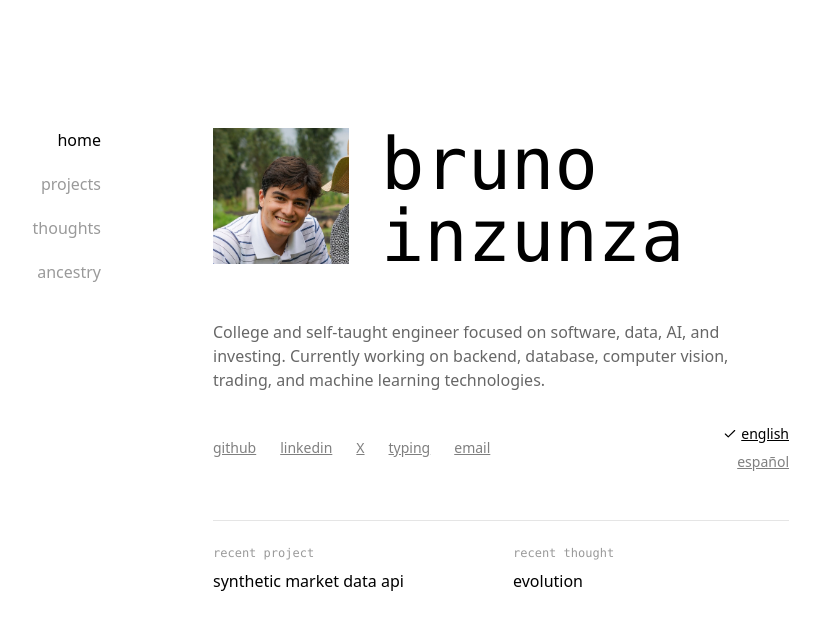
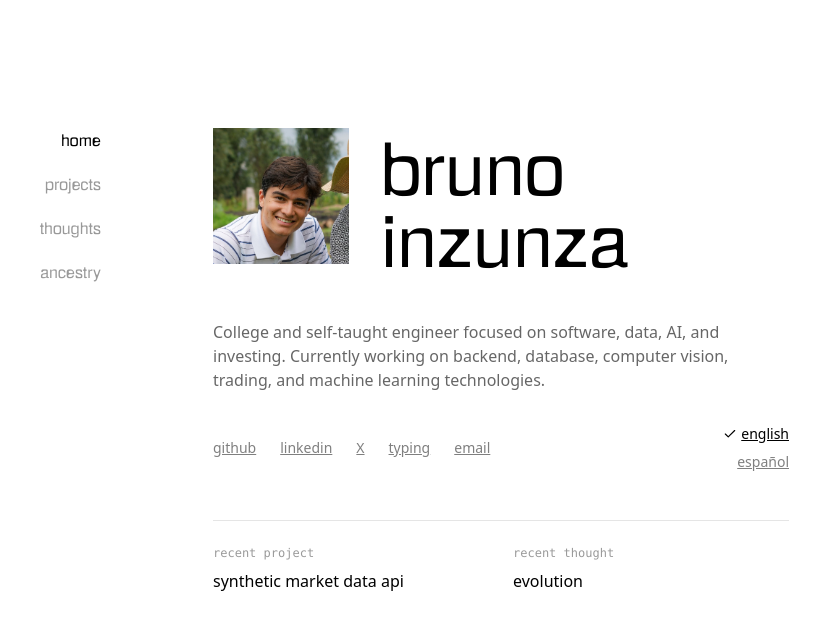
Before and after one commit to brinzunza/portfolio, a Next.js app: page / in a window 1280 px wide. Shown: the top 630 px of the page, without its empty margins (235-1055 px from the left). Built offline with nearby package versions, Linux system fonts and the light colour scheme.

Commit message:
Use Roundel Sans for titles and nav; selection now turns text red
Co-Authored-By: Claude Sonnet 5.5 <noreply@anthropic.com>

```diff
--- a/src/components/Sidebar.tsx
+++ b/src/components/Sidebar.tsx
@@ -50,7 +50,7 @@ export default function Sidebar({ projects = [], onMobileClose }: SidebarProps)
           <Link
             href="/"
             onClick={handleNavClick}
-            className={`block py-2 transition-all ${
+            className={`block py-2 font-roundel transition-all ${
               isActive('/') ? 'text-black' : 'text-black/40 hover:text-black'
             }`}
           >
@@ -74,7 +74,7 @@ export default function Sidebar({ projects = [], onMobileClose }: SidebarProps)
                   router.push('/projects?id=9999');
                 }
               }}
-              className={`block py-2 transition-all text-right w-full ${
+              className={`block py-2 font-roundel transition-all text-right w-full ${
                 isActive('/projects') ? 'text-black' : 'text-black/40 hover:text-black'
               }`}
             >
@@ -129,7 +129,7 @@ export default function Sidebar({ projects = [], onMobileClose }: SidebarProps)
                   router.push('/blog?id=9999');
                 }
               }}
-              className={`block py-2 transition-all text-right w-full ${
+              className={`block py-2 font-roundel transition-all text-right w-full ${
                 isActive('/blog') ? 'text-black' : 'text-black/40 hover:text-black'
               }`}
             >
@@ -172,7 +172,7 @@ export default function Sidebar({ projects = [], onMobileClose }: SidebarProps)
           <Link
             href="/ancestry"
             onClick={handleNavClick}
-            className={`block py-2 transition-all ${
+            className={`block py-2 font-roundel transition-all ${
               isActive('/ancestry') ? 'text-black' : 'text-black/40 hover:text-black'
             }`}
           >
--- a/src/pages/ancestry.tsx
+++ b/src/pages/ancestry.tsx
@@ -102,7 +102,7 @@ const Ancestry: React.FC = () => {
   return (
     <div className="py-[25vh] px-8 md:px-16">
       <div className="max-w-2xl">
-      <h1 className="text-2xl font-mono mb-1.5">{t('sidebar.ancestry')}</h1>
+      <h1 className="text-2xl font-roundel mb-1.5">{t('sidebar.ancestry')}</h1>
       <p className="text-sm text-black/50 mb-6 max-w-md leading-relaxed">
         My DNA ethnicity estimate, grouped by country. Updated October 2026.
       </p>
--- a/src/pages/blog.tsx
+++ b/src/pages/blog.tsx
@@ -47,7 +47,7 @@ export default function Blog() {
 
   return (
     <div className="py-[25vh] px-8 md:px-16 scrollbar-hide">
-      <h1 className="text-2xl md:text-3xl font-mono mb-2">
+      <h1 className="text-2xl md:text-3xl font-roundel mb-2">
         {selectedPost.title}
       </h1>
       <p className="text-sm text-black/60 mb-8">
--- a/src/pages/blog/all.tsx
+++ b/src/pages/blog/all.tsx
@@ -16,7 +16,7 @@ export default function AllBlog() {
 
   return (
     <div className="py-[25vh] px-8 md:px-16 scrollbar-hide">
-      <h1 className="text-2xl md:text-3xl font-mono mb-8">
+      <h1 className="text-2xl md:text-3xl font-roundel mb-8">
         all thoughts
       </h1>
 
--- a/src/pages/index.tsx
+++ b/src/pages/index.tsx
@@ -75,10 +75,10 @@ const LandingPage: React.FC = () => {
             priority
           />
           <div className="flex flex-col justify-between" style={{ lineHeight: 1 }}>
-            <h1 className="text-5xl md:text-7xl font-mono" style={{ lineHeight: 1 }}>
+            <h1 className="text-5xl md:text-7xl font-roundel" style={{ lineHeight: 1 }}>
               bruno
             </h1>
-            <h1 className="text-5xl md:text-7xl font-mono" style={{ lineHeight: 1 }}>
+            <h1 className="text-5xl md:text-7xl font-roundel" style={{ lineHeight: 1 }}>
               inzunza
             </h1>
           </div>
--- a/src/pages/projects.tsx
+++ b/src/pages/projects.tsx
@@ -125,7 +125,7 @@ export default function Projects() {
 
   return (
     <div className="py-[25vh] px-8 md:px-16 scrollbar-hide">
-      <h1 className="text-2xl md:text-3xl font-mono mb-6">
+      <h1 className="text-2xl md:text-3xl font-roundel mb-6">
         {selectedProject.title}
       </h1>
 
--- a/src/pages/projects/all.tsx
+++ b/src/pages/projects/all.tsx
@@ -6,7 +6,7 @@ export default function AllProjects() {
 
   return (
     <div className="py-[25vh] px-8 md:px-16 scrollbar-hide">
-      <h1 className="text-2xl md:text-3xl font-mono mb-8">
+      <h1 className="text-2xl md:text-3xl font-roundel mb-8">
         all projects
       </h1>
 
--- a/src/styles/globals.css
+++ b/src/styles/globals.css
@@ -1,6 +1,14 @@
 @tailwind base;
 @tailwind components;
 @tailwind utilities;
+
+@font-face {
+  font-family: 'Roundel Sans';
+  src: url('/fonts/RoundelSans-regular.otf') format('opentype');
+  font-weight: 400;
+  font-style: normal;
+  font-display: swap;
+}
 
 @layer base {
   body {
@@ -16,9 +24,13 @@
     font-family: var(--font-jetbrains-mono), monospace;
   }
 
+  h1 {
+    font-family: 'Roundel Sans', sans-serif;
+  }
+
   ::selection {
-    background-color: #dc2626;
-    color: #ffffff;
+    background-color: transparent;
+    color: #dc2626;
   }
 
   * {
@@ -37,6 +49,10 @@
     font-family: var(--font-jetbrains-mono), monospace;
   }
 
+  .font-roundel {
+    font-family: 'Roundel Sans', sans-serif;
+  }
+
   .font-sans {
     font-family: var(--font-inter), sans-serif;
   }
```
Also changed, not shown: public/fonts/RoundelSans-regular.otf (added).
